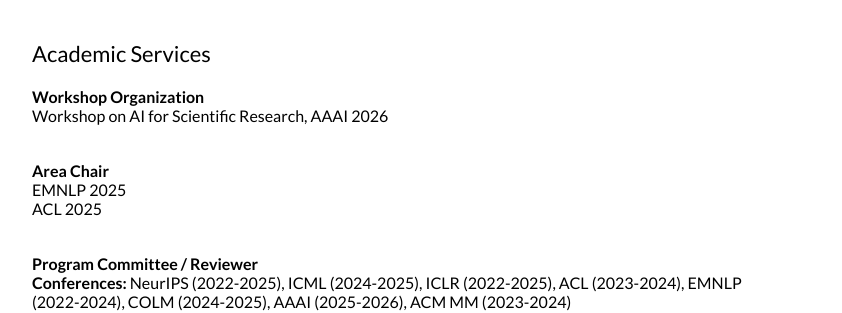
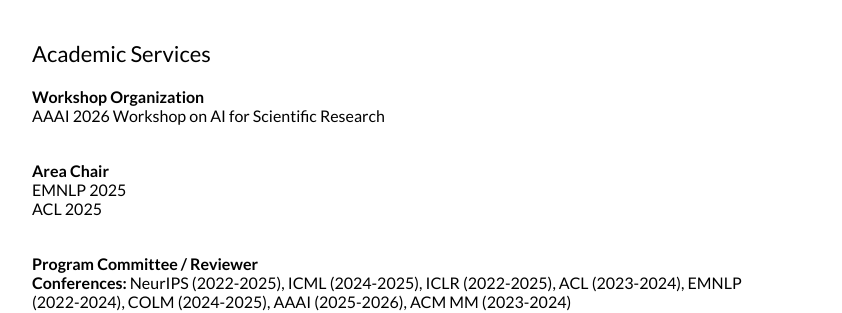
Before and after one commit to chchenhui/chchenhui.github.io, a Jekyll site: the page built from _posts/2025-1-1-mlrbench.markdown, in a window 1280 px wide and 900 px high, scrolled down 1599 px. Shown: the part 351-664 px from the top of the window, without its empty margins (228-1070 px from the left). Built offline with Jekyll 4.4.1, drawn with Linux system fonts in a browser that asks for light colours.

```diff
--- a/_layouts/default.html
+++ b/_layouts/default.html
@@ -113,7 +113,7 @@
             <td style="padding:2.5%;padding-top:0;width:75%;vertical-align:middle">
               <h3>Workshop Organization</h3>
               <br>
-              Workshop on AI for Scientific Research, AAAI 2026<br>
+              AAAI 2026 Workshop on AI for Scientific Research<br>
               <p></p>
               <!-- Add more workshops as needed -->
             </td>
```
